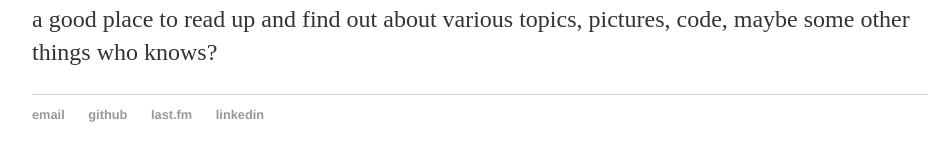
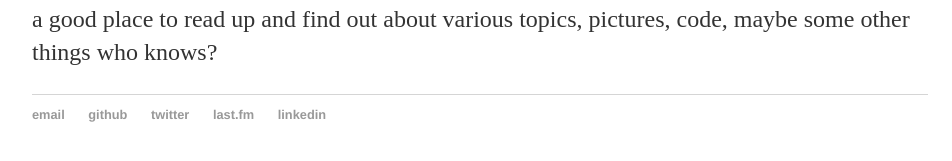
Before and after one commit to dmschulman/dmschulman.github.io, a Jekyll site: the page built from index.html, in a window 1280 px wide. Shown: the part 262-423 px from the top of the page, without its empty margins (160-1112 px from the left). Built offline with Jekyll 4.4.1, drawn with Linux system fonts in a browser that asks for light colours.

Commit message:
Update footer.html

```diff
--- a/_includes/footer.html
+++ b/_includes/footer.html
@@ -1,6 +1,7 @@
 	<ul>
 					<li><a href="mailto:dmschulman@gmail.com" title="Email" target="_blank">Email</a></li>
 					<li><a href="https://github.com/dmschulman" title="Github" target="_blank">Github</a></li>
+					<li><a href="https://twitter.com/dmschulman" title="Twitter" target="_blank">Twitter</a></li>
 					<li><a href="https://www.last.fm/user/dmschulman" title="last.fm" target="_blank">last.fm</a></li>
 					<li><a href="https://www.linkedin.com/in/dmschulman" title="LinkedIn" target="_blank">LinkedIn</a></li>
 				</ul>
```
